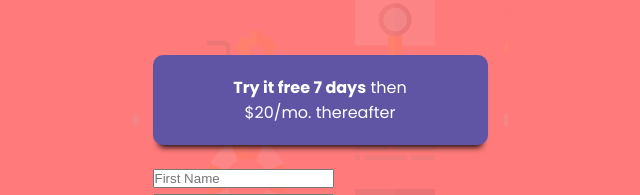
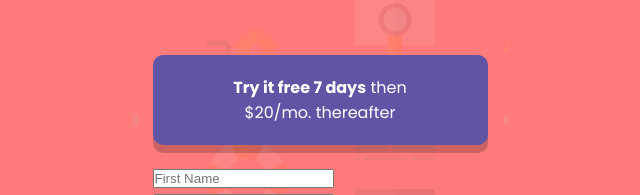
Before and after one commit to danilobandeira29/signup-form, a plain HTML site: page index.html in a window 1280 px wide. Shown: the part 275-470 px from the top of the page, without its empty margins (320-960 px from the left). Drawn offline with Linux system fonts and the light colour scheme.

Commit message:
style: update button try it free box-shadow

```diff
--- a/style.css
+++ b/style.css
@@ -67,7 +67,9 @@ button {
   margin-bottom: 20px;
 }
 
-.container > section button{
+.container > section button {
+  position: relative;
+
   width: 100%;
 
   font-size: 1.6rem;
@@ -80,7 +82,19 @@ button {
   border-radius: 10px;
   padding: 20px;
 
-  box-shadow: 0 8px 6px -6px var(--clr-black-primary);
+}
+
+.container > section button::after {
+  position: absolute;
+  content: '';
+  width: 100%;
+  bottom: -8px;
+  left: 0;
+  height: 25px;
+  background:rgb(0, 0, 0);
+  opacity: .2;
+  z-index: -1;
+  border-radius: 10px;
 }
 
 .container > section button span {
```
